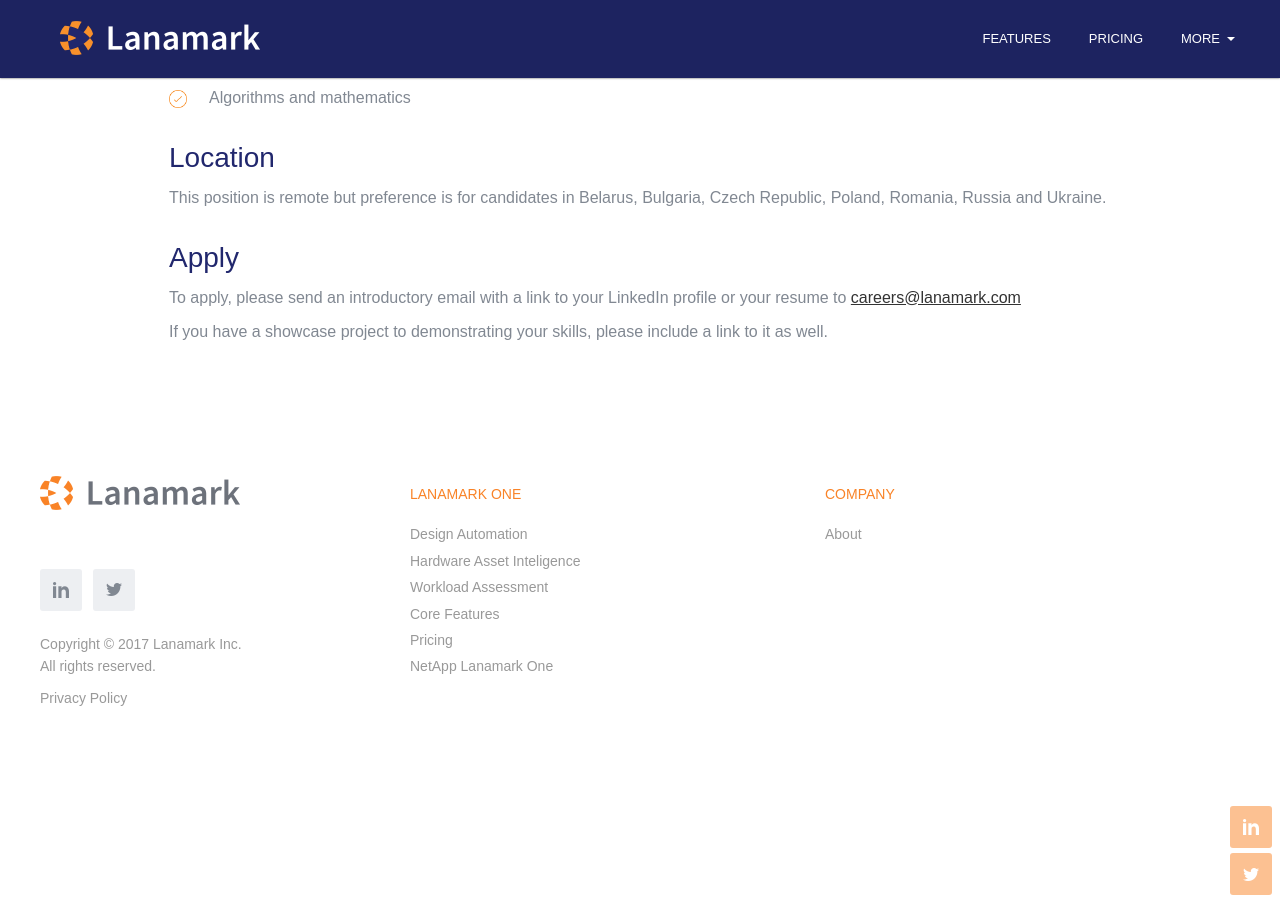
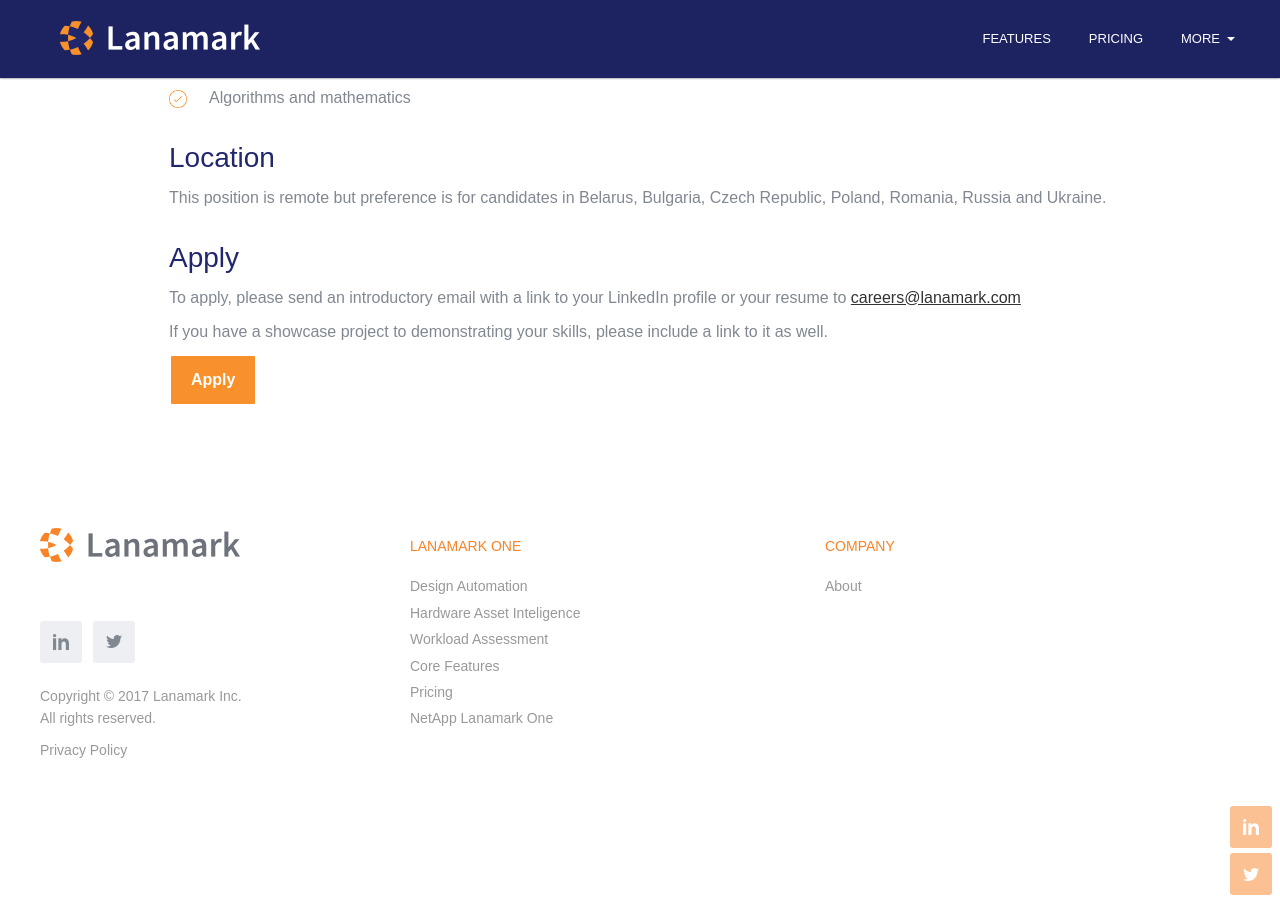
Before and after one commit to lanamark-dev/lanamark.github.io, a Jekyll site: the page built from jobs/senior-developer.html, in a window 1280 px wide and 900 px high, scrolled down 1150 px. Built offline with Jekyll 4.4.1, drawn with Linux system fonts in a browser that asks for light colours; nearby versions of some CDN libraries.

Commit message:
Updated jobs page

```diff
--- a/jobs/senior-developer.html
+++ b/jobs/senior-developer.html
@@ -68,6 +68,7 @@
           <p>To apply, please send an introductory email with a link to your LinkedIn
             profile or your resume to <a href="mailto:careers@lanamark.com">careers@lanamark.com</a></p>
           <p>If you have a showcase project to demonstrating your skills, please include a link to it as well.</p>
+          <a href="mailto:careers@lanamark.com" class="button main bigger">Apply</a>
         </article>
       </section>
     </div>
```
